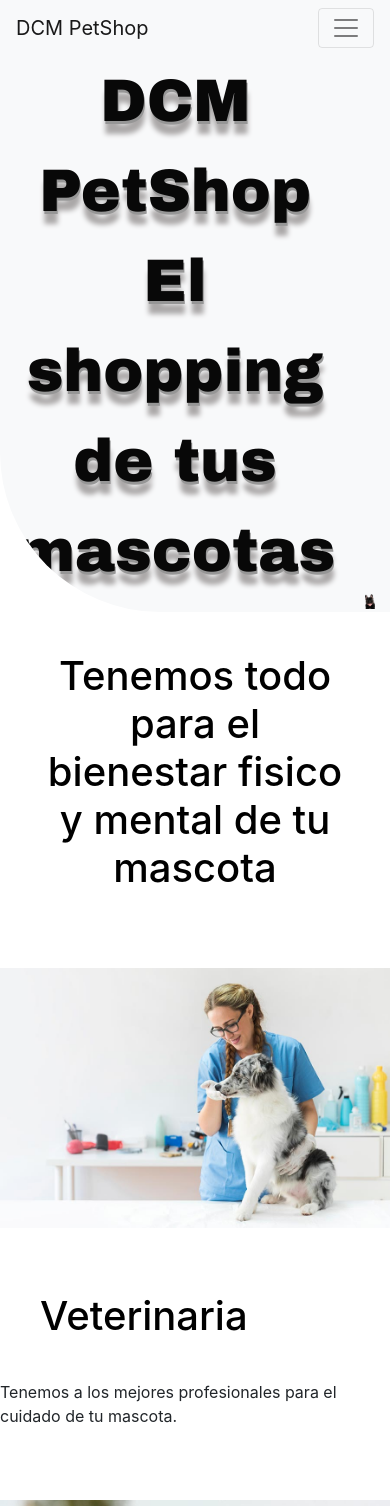
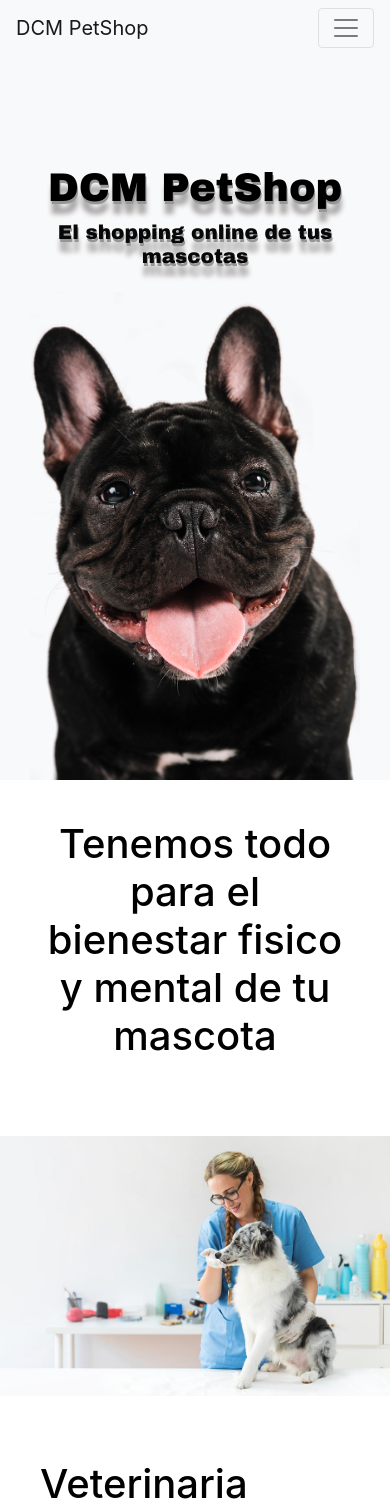
Before and after one commit to Diegolmi/Veterinaria, a React (Create React App) app: page / in a window 390 px wide. Shown: the top 1506 px of the page. Built offline with nearby package versions, Linux system fonts and the light colour scheme.

Commit message:
responsive

```diff
--- a/src/components/body.js
+++ b/src/components/body.js
@@ -8,20 +8,20 @@ class Body extends React.Component {
     render() {
         return (
             <>
-                <div className="principal site-blocks-cover overflow-hidden bg-light">
-                    <div className="col-md-5 align-self-end text-center text-md-right">
-                        <img src={Perro} className="perro1 img-fluid cover-img" alt="" />
-                    </div>
+                <section className="site-blocks-cover overflow-hidden bg-light">
+
                     <div className="col-md-7 align-self-center text-center text-md-left">
                         <div className="intro-text">
-                            <p>DCM PetShop <br /> El shopping de tus mascotas</p>
+                            <h1>DCM PetShop</h1>
+                            <h5 className="mb-4">El shopping online de tus mascotas</h5>
+
                         </div>
+                            <div className="col-md-5 align-self-end text-center text-md-right">
+                                <img src={Perro} alt="" className="img-fluid cover-img" />
 
-
-
+                            </div>
                     </div>
-
-                </div>
+                </section>
 
             </>
 
--- a/src/components/section.js
+++ b/src/components/section.js
@@ -12,9 +12,7 @@ class Section extends React.Component {
             <>
                 <div className="row justify-content-center" data-aos="fade-up">
                     <div className="col-lg-6 text-center heading-section mb-5">
-                        <div className="paws">
-                            <span className="icon-paw"></span>
-                        </div>
+
                         <h2 className="text-black mb-2">Tenemos todo para el bienestar fisico y mental de tu mascota</h2>
 
                     </div>
--- a/src/components/style.css
+++ b/src/components/style.css
@@ -96,24 +96,9 @@ text-shadow: 1px 3px 0 #969696, 1px 13px 5px #aba8a8;    line-height: 1.5; }
     margin: 20px;
     padding: 20px;
 }
-.hover-1-wrap .hover-1 {
-    position: relative;
-    margin-bottom: 0;
-    display: block; }
-.hover-1-wrap .hover-1:after {
-      z-index: -1;
-      content: "";
-      position: absolute;
-      top: 10px;
-      right: 10px;
-      bottom: 10px;
-      left: 10px;
-      background: #a2c0be;
-      -webkit-transition: .3s all ease-in-out;
-      -o-transition: .3s all ease-in-out;
-      transition: .3s all ease-in-out; }
-
-  .hover-1-wrap:hover .hover-1:after {
-    right: -10px;
-    bottom: -10px;
-    position: absolute; }
+@media (max-width: 991.98px) {
+    .site-blocks-cover .display-1 {
+      font-size: 3rem; } }
+      @media (max-width: 991.98px) {
+        .site-blocks-cover .intro-text {
+          margin-top: 30%; } }
```
